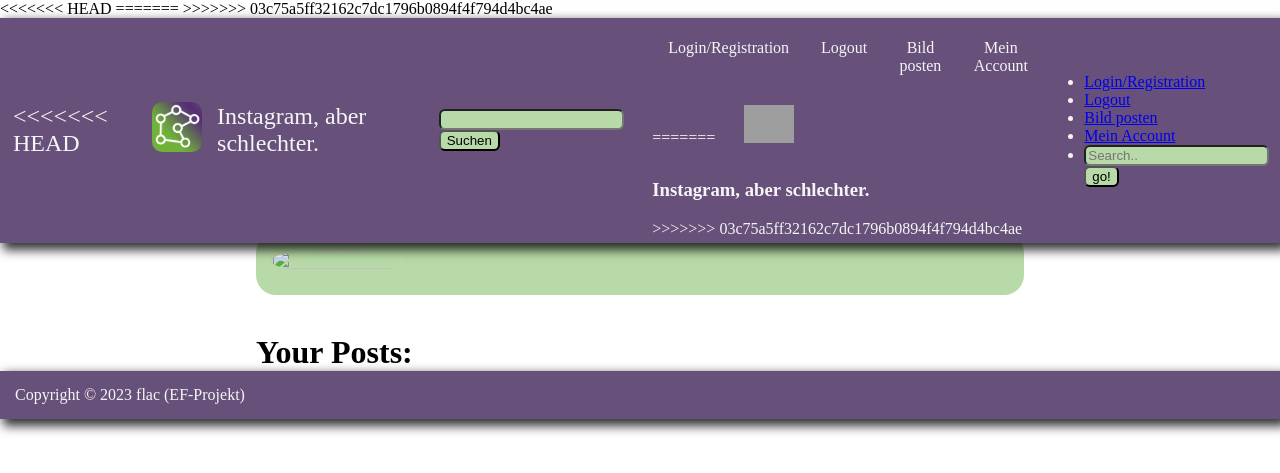
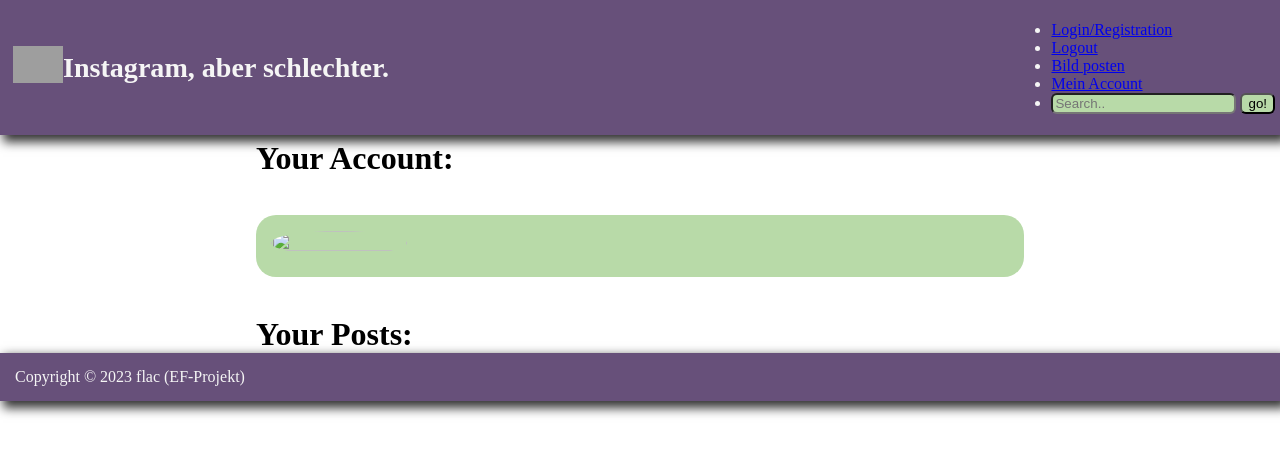
Before and after one commit to Chungster532/EFProjekt_flac23, a Flask app: page /account/1/ in a window 1280 px wide. Shown: the top 473 px of the page. Run offline with Flask 3, Linux system fonts and the light colour scheme; data that the repository does not hold is empty; some libraries are stand-ins or nearby versions; grey boxes are pictures that could not be loaded.

Commit message:
fixed base

```diff
--- a/frontend/templates/base.html
+++ b/frontend/templates/base.html
@@ -4,35 +4,14 @@
     <meta charset="UTF-8">
     <meta name="viewport" content="width=device-width, initial-scale=1.0">
     <link rel="stylesheet" type="text/css" href="{{ url_for('static',filename='styles/styles.css') }}"/>
-<<<<<<< HEAD
-    <script src="{{url_for('static', filename='script.js')}}"></script>
-=======
     <script src="https://kit.fontawesome.com/yourcode.js" crossorigin="anonymous"></script>
->>>>>>> 03c75a5ff32162c7dc1796b0894f4f794d4bc4ae
     <title>IAS</title>
 </head>
 <body>
     <div class="header">
         <div class="website-title">
-<<<<<<< HEAD
-            <a href="/"><img class="main_img" src="{{ url_for('static',filename='styles/ias-icon.png') }}" width="50"></a>
-        <p>Instagram, aber schlechter.</p>
-        </div>
-        <form action="/api/search" method="post">
-            <input type="text" name="q" placeholder="">
-            <input type="submit" value="Suchen"/>
-        </form>
-        <div class="header-right">
-            <ul>
-                <li><a href="/login/">Login/Registration</a></li>
-                <li><a href="/logout/">Logout</a></li>
-                <li><a href="/createpost/">Bild posten</a></li>
-                <li><a href="/account/">Mein Account</a></li>
-            </ul>
-=======
             <a href="/"><img src="..\static\styles\ias-icon.jpg" width="50"></a>
             <h3>Instagram, aber schlechter.</h3>
->>>>>>> 03c75a5ff32162c7dc1796b0894f4f794d4bc4ae
         </div>
         <ul>
             <li><a href="/login/">Login/Registration</a></li>
```
